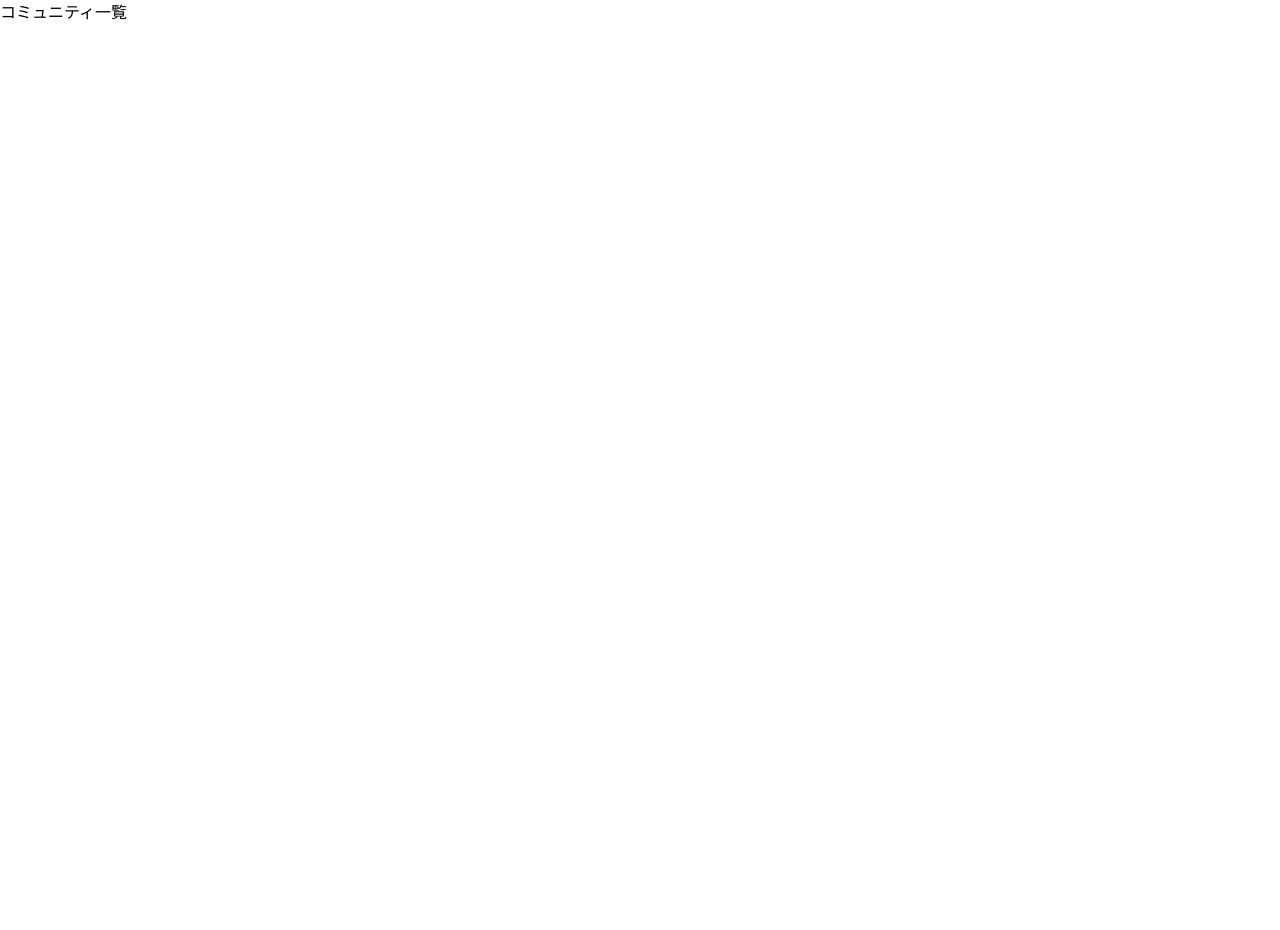
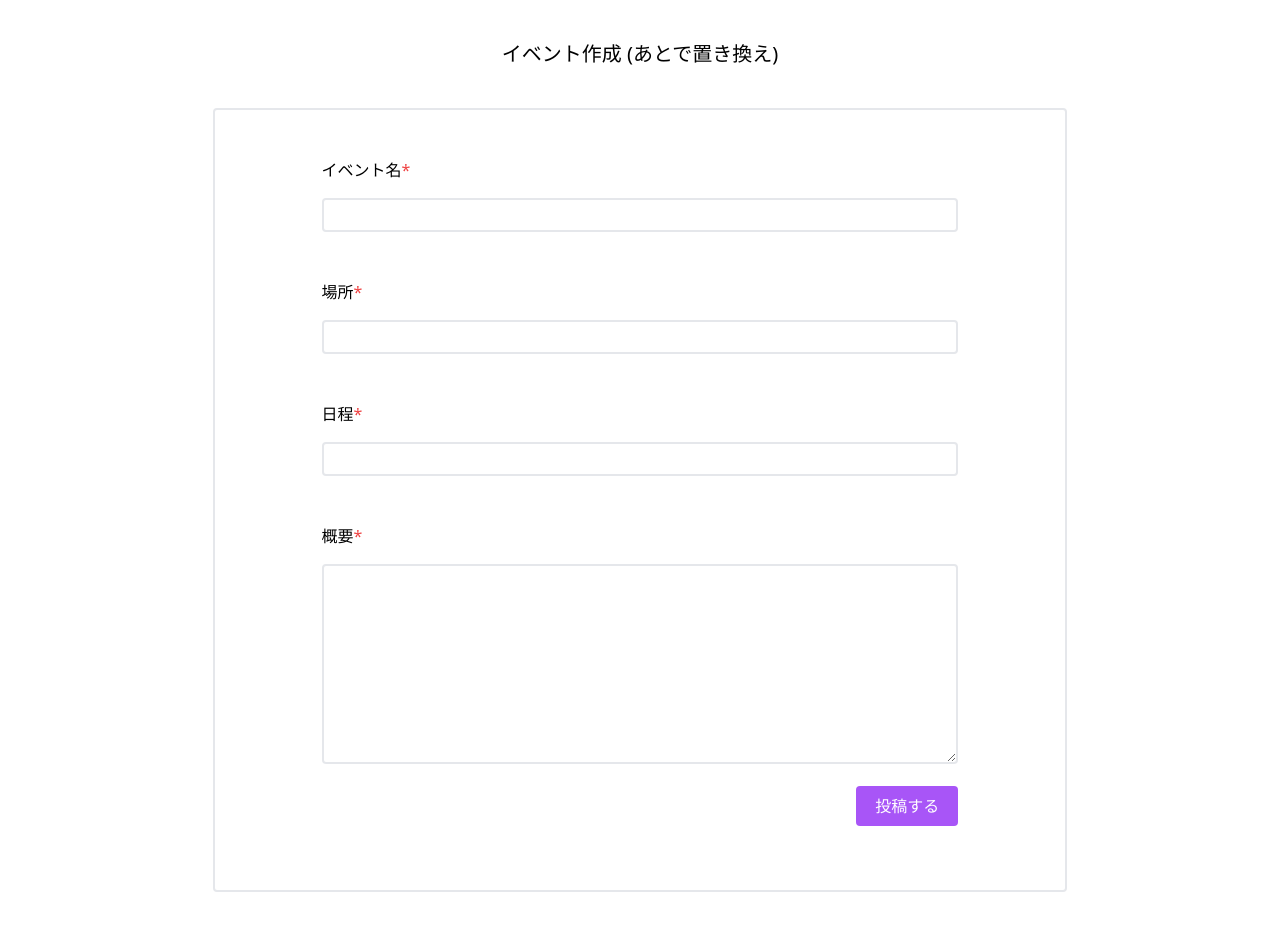
Before and after one commit to axew-is-kibago/kibago-teams, a React (Vite) app: page /communities in a window 1280 px wide. Shown: the top 930 px of the page. Before the commit the page ends 800 px from the top, so only its background shows below. Built offline with nearby package versions, Linux system fonts and the light colour scheme.

Commit message:
イベント作成の基本部分を作成(ヘッダー未)

```diff
--- a/src/AppRoutes.tsx
+++ b/src/AppRoutes.tsx
@@ -8,6 +8,7 @@ import { Participant } from './pages/Participant';
 import { Profile } from './pages/Profile';
 import { CommunityInfo } from './pages/CommunityInfo';
 import { Error } from './pages/Error';
+
 
 export const router = createBrowserRouter([
     { path: "/", element: <Login />},
--- a/src/pages/Communities.tsx
+++ b/src/pages/Communities.tsx
@@ -1,7 +1,16 @@
 export const Comunities = () => {
     return (
       <>
-        <h1>コミュニティ一覧</h1>
+        <div className="text-center text-xl py-[5vh]">イベント作成 (あとで置き換え)</div>
+        <div id="wrapper" className="w-2/3 ml-auto mr-auto border-2 rounded mb-[8vh]">
+        <div id="input-wrapper" className="w-3/4 ml-auto mr-auto pb-[8vh]">
+        <form className="pt-[6vh]"><p className="pb-[2vh]">イベント名<span className="text-red-500 required-dot">*</span></p><input className="border-2 rounded w-full h-[34px]"/></form>
+        <form className="pt-[6vh]"><p className="pb-[2vh]">場所<span className="text-red-500 required-dot">*</span></p><input className="border-2 rounded w-full h-[34px]"/></form>
+        <form className="pt-[6vh]"><p className="pb-[2vh]">日程<span className="text-red-500 required-dot">*</span></p><input className="border-2 rounded w-full h-[34px]"/></form>
+        <form className="pt-[6vh]"><p className="pb-[2vh]">概要<span className="text-red-500 required-dot">*</span></p><textarea className="border-2 rounded w-full h-[25vh]"/></form>
+        <div class="buttonContainer" className="pt-[2vh] text-right"><button className="bg-purple-500 text-white rounded p-[1vh] hover:bg-purple-300 px-[1.5vw] py-[1vh]">投稿する</button></div>
+        </div>
+        </div>
       </>
     );
   };
```
